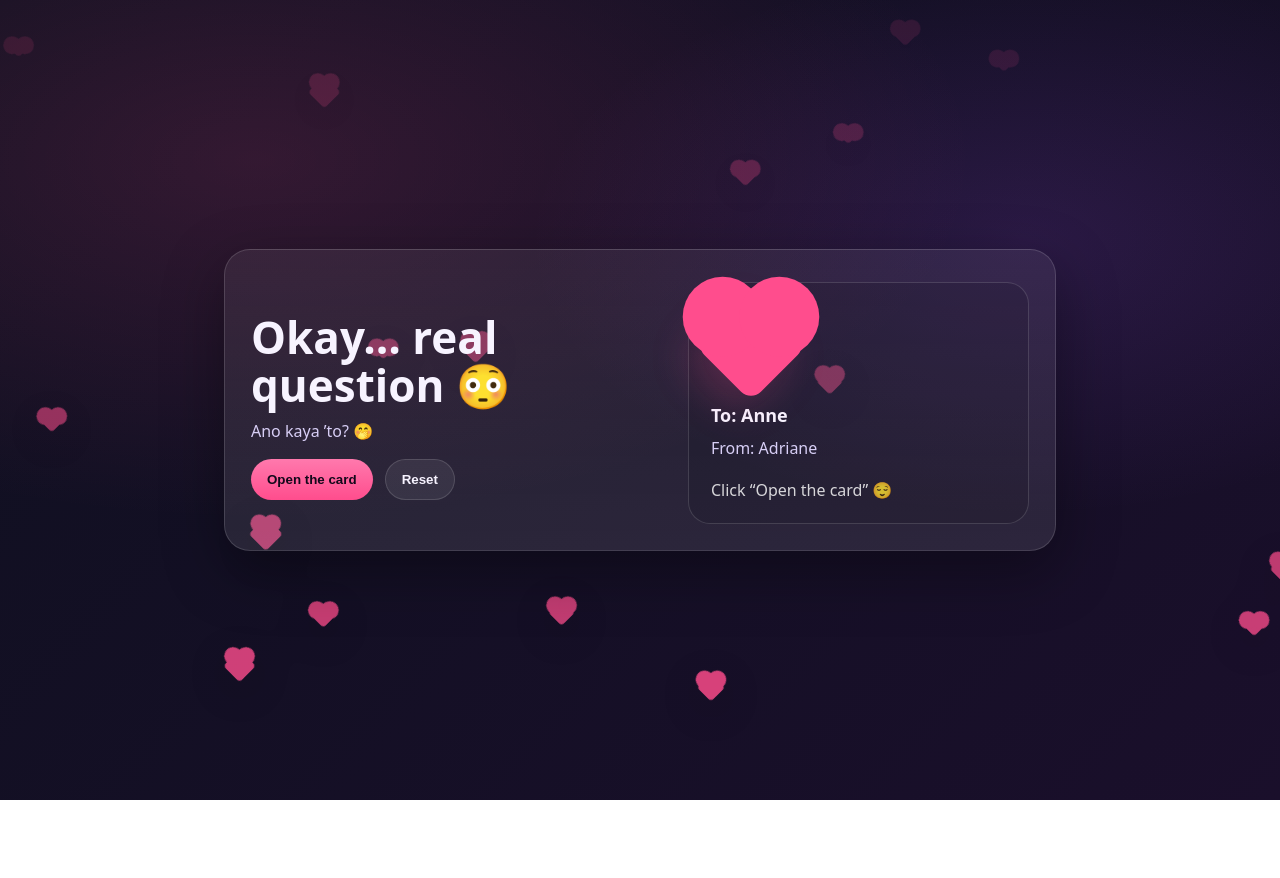
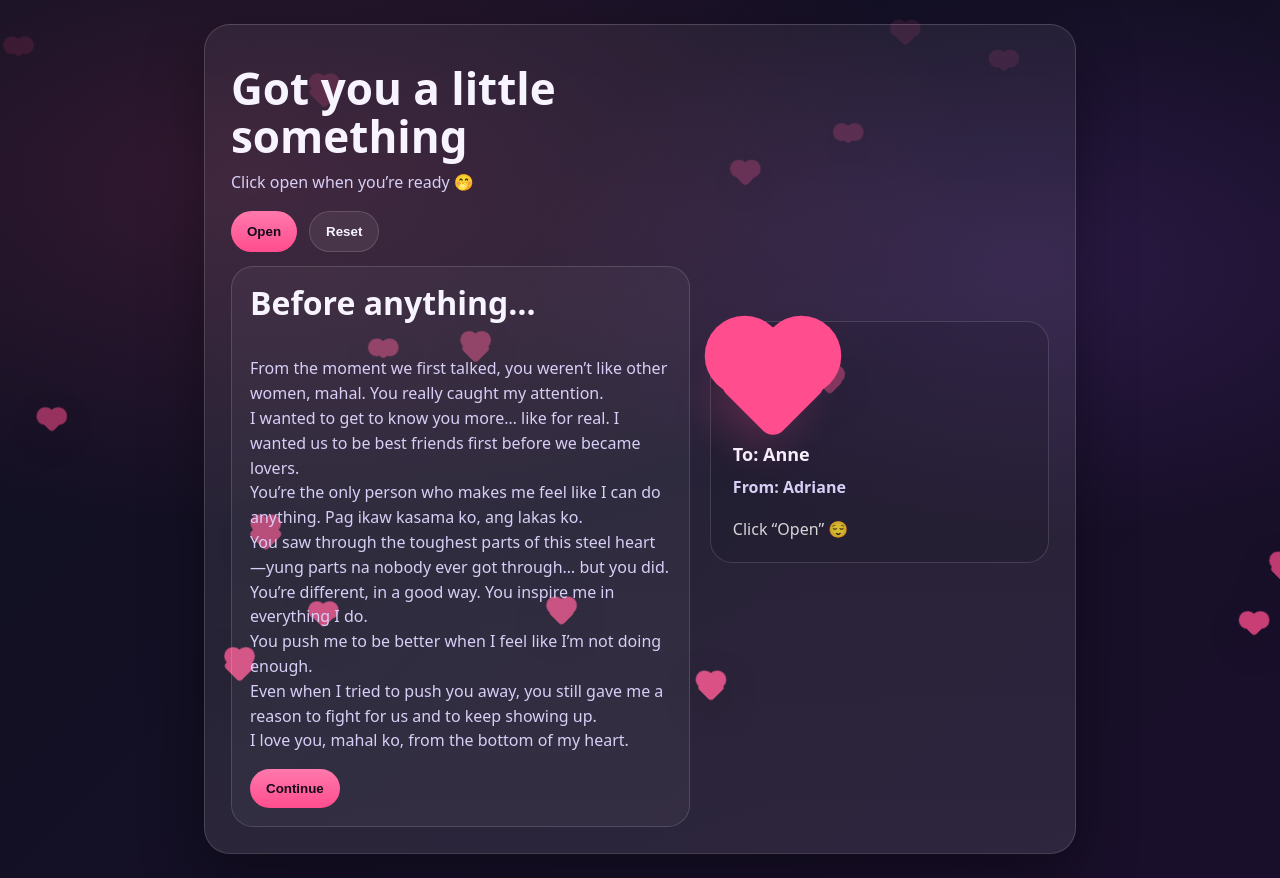
Before and after one commit to cordzinger/hehe, a plain HTML site: page index.html in a window 1280 px wide. Both pictures are taken after a click on the button "Reset". Before the commit the page ends 800 px from the top, so only its background shows below. Drawn offline with Linux system fonts and the light colour scheme.

Commit message:
Update index.html

```diff
--- a/index.html
+++ b/index.html
@@ -3,7 +3,7 @@
 <head>
   <meta charset="utf-8" />
   <meta name="viewport" content="width=device-width, initial-scale=1" />
-  <title>Be My Valentine?</title>
+  <title>Got you a little something</title>
   <style>
     :root{
       --bg1:#0f1020;
@@ -61,10 +61,7 @@
       to{ transform: translateY(-110svh) rotate(45deg); opacity:0; }
     }
 
-    .shell{
-      width:min(880px, 92vw);
-      padding:24px;
-    }
+    .shell{ width:min(920px, 92vw); padding:24px; }
 
     .stage{
       border:1px solid #ffffff24;
@@ -78,7 +75,7 @@
 
     .grid{
       display:grid;
-      grid-template-columns: 1.1fr .9fr;
+      grid-template-columns: 1.15fr .85fr;
       gap:20px;
       align-items:center;
       margin-top:6px;
@@ -96,7 +93,45 @@
       margin:0;
       color: var(--muted);
       font-size: 16px;
-      line-height:1.5;
+      line-height:1.55;
+      white-space: pre-line;
+    }
+
+    .btnRow{
+      display:flex;
+      gap:12px;
+      flex-wrap:wrap;
+      margin-top:16px;
+    }
+    button{
+      border:0;
+      border-radius: 999px;
+      padding: 12px 16px;
+      font-weight:800;
+      cursor:pointer;
+      transition: transform .08s ease, filter .15s ease;
+      user-select:none;
+    }
+    button:active{ transform: translateY(1px) scale(.99); }
+    .primary{
+      background: linear-gradient(180deg, #ff79ad, #ff4d8d);
+      color:#13081a;
+    }
+    .secondary{
+      background:#ffffff12;
+      border:1px solid #ffffff24;
+      color: var(--text);
+    }
+    .yes{
+      background: linear-gradient(180deg, #5cff9a, var(--yes));
+      color:#06210f;
+      padding: 12px 18px;
+    }
+    .no{
+      background: linear-gradient(180deg, #ff8a8a, var(--no));
+      color:#2a0606;
+      padding: 12px 18px;
+      position:relative;
     }
 
     .cardFace{
@@ -111,7 +146,6 @@
       justify-content:center;
       gap:10px;
     }
-
     .bigHeart{
       width:80px;height:80px;
       margin-bottom:8px;
@@ -132,56 +166,21 @@
     .bigHeart:before{ left:-40px; top:0; }
     .bigHeart:after{ left:0; top:-40px; }
 
-    .btnRow{
-      display:flex;
-      gap:12px;
-      flex-wrap:wrap;
-      margin-top:16px;
-    }
-    button{
-      border:0;
-      border-radius: 999px;
-      padding: 12px 16px;
-      font-weight:700;
-      cursor:pointer;
-      color:#0b1020;
-      transition: transform .08s ease, filter .15s ease;
-      user-select:none;
-    }
-    button:active{ transform: translateY(1px) scale(.99); }
-    .primary{
-      background: linear-gradient(180deg, #ff79ad, #ff4d8d);
-      color:#13081a;
-    }
-    .secondary{
-      background:#ffffff12;
-      border:1px solid #ffffff24;
-      color: var(--text);
-    }
-
-    /* Proposal screen */
-    .proposal{
-      display:none;
-      margin-top:10px;
-    }
-    .proposal.active{ display:block; }
-
-    .questionBox{
+    .panel{
       margin-top:14px;
       border:1px solid #ffffff24;
       background:#ffffff0a;
       border-radius:22px;
       padding:18px;
-      position:relative;
-      overflow:hidden;
+      display:none;
     }
-    .questionTitle{
-      font-size: clamp(22px, 3.2vw, 34px);
-      margin: 0 0 8px;
-    }
-    .hint{
-      font-size: 14px;
-      color: #e9e2ffcc;
+    .panel.active{ display:block; }
+
+    .panelTitle{
+      font-size: clamp(20px, 3vw, 32px);
+      font-weight:900;
+      margin:0 0 10px;
+      line-height:1.15;
     }
 
     .actions{
@@ -193,16 +192,10 @@
       position:relative;
       min-height: 52px;
     }
-    .yes{
-      background: linear-gradient(180deg, #5cff9a, var(--yes));
-      color:#06210f;
-      padding: 12px 18px;
-    }
-    .no{
-      background: linear-gradient(180deg, #ff8a8a, var(--no));
-      color:#2a0606;
-      padding: 12px 18px;
-      position:relative;
+
+    .hint{
+      font-size: 14px;
+      color: #e9e2ffcc;
     }
 
     .result{
@@ -249,6 +242,7 @@
     }
   </style>
 </head>
+
 <body>
   <div class="hearts" id="hearts"></div>
   <div class="burst" id="burst"></div>
@@ -257,38 +251,69 @@
     <section class="stage" aria-live="polite">
       <div class="grid">
         <div>
-          <h1 id="headline">Okay… real question 😳</h1>
-          <p id="subtext">Ano kaya ’to? 🤭</p>
+          <h1 id="headline">Got you a little something</h1>
+          <p id="subtext">Click open when you’re ready 🤭</p>
 
           <div class="btnRow">
-            <button class="primary" id="openBtn">Open the card</button>
-            <button class="secondary" id="resetBtn" title="Start over">Reset</button>
+            <button class="primary" id="openBtn">Open</button>
+            <button class="secondary" id="resetBtn">Reset</button>
           </div>
 
-          <div class="proposal" id="proposal">
-            <div class="questionBox">
-              <h2 class="questionTitle" id="question">
-                Will you be my Valentine and boyfriend?<br>
-                Be my food buddy forever! 💘
-              </h2>
-              <div class="hint" id="hint">Pick one 🙂</div>
+          <!-- 1) Letter panel -->
+          <div class="panel" id="panelLetter">
+            <div class="panelTitle">Before anything…</div>
+            <p id="letterText">
+From the moment we first talked, you weren’t like other women, mahal. You really caught my attention.
+I wanted to get to know you more… like for real. I wanted us to be best friends first before we became lovers.
+You’re the only person who makes me feel like I can do anything. Pag ikaw kasama ko, ang lakas ko.
+You saw through the toughest parts of this steel heart—yung parts na nobody ever got through… but you did.
+You’re different, in a good way. You inspire me in everything I do.
+You push me to be better when I feel like I’m not doing enough.
+Even when I tried to push you away, you still gave me a reason to fight for us and to keep showing up.
+I love you, mahal ko, from the bottom of my heart.
+            </p>
 
-              <div class="actions" id="actions">
-                <button class="yes" id="yesBtn">YES 💖</button>
-                <button class="no" id="noBtn">no 😶</button>
-              </div>
+            <div class="btnRow">
+              <button class="primary" id="toValentineBtn">Continue</button>
+            </div>
+          </div>
 
-              <div class="result" id="result"></div>
+          <!-- 2) Valentine panel -->
+          <div class="panel" id="panelValentine">
+            <div class="panelTitle">Will you be my Valentine? 💘</div>
+
+            <div class="hint" id="valHint" style="margin-top:6px;">Pick one 🙂</div>
+            <div class="actions" id="valActions">
+              <button class="yes" id="valYesBtn">YES 💖</button>
+              <button class="no" id="valNoBtn">no 😶</button>
             </div>
+          </div>
+
+          <!-- 3) Boyfriend panel -->
+          <div class="panel" id="panelBoyfriend">
+            <div class="panelTitle">Ofc I didn’t forget… 😌</div>
+            <div class="hint" style="margin-top:6px;">One more question.</div>
+
+            <div class="panelTitle" style="margin-top:12px; font-size:clamp(18px,2.6vw,26px);">
+              Will you be my boyfriend, my only and forever?
+            </div>
+
+            <div class="actions">
+              <button class="yes" id="bfYesBtn1">YES 💚</button>
+              <button class="yes" id="bfYesBtn2">YES 💚</button>
+            </div>
+
+            <div class="result" id="finalResult"></div>
           </div>
         </div>
 
+        <!-- Right card -->
         <div class="cardFace" id="card">
           <div class="bigHeart" aria-hidden="true"></div>
-          <div style="font-weight:800; font-size:18px;">To: <span id="toName">Anne</span></div>
-          <div style="color: var(--muted);">From: <span id="fromName">Adriane</span></div>
+          <div style="font-weight:900; font-size:18px;">To: <span>Anne</span></div>
+          <div style="color: var(--muted); font-weight:700;">From: <span>Adriane</span></div>
           <div style="margin-top:10px; color:#ffffffd0;">
-            Click “Open the card” 😌
+            Click “Open” 😌
           </div>
         </div>
       </div>
@@ -296,7 +321,7 @@
   </main>
 
 <script>
-  // ===== Floating background hearts =====
+  // Floating background hearts
   const heartsWrap = document.getElementById("hearts");
   const burstWrap = document.getElementById("burst");
 
@@ -322,58 +347,70 @@
   }
   makeBgHearts();
 
-  // ===== UI logic =====
+  // Panels
+  const panelLetter = document.getElementById("panelLetter");
+  const panelValentine = document.getElementById("panelValentine");
+  const panelBoyfriend = document.getElementById("panelBoyfriend");
+  const finalResult = document.getElementById("finalResult");
+
+  // Buttons
   const openBtn = document.getElementById("openBtn");
   const resetBtn = document.getElementById("resetBtn");
-  const proposal = document.getElementById("proposal");
-  const headline = document.getElementById("headline");
-  const subtext = document.getElementById("subtext");
-  const result = document.getElementById("result");
+  const toValentineBtn = document.getElementById("toValentineBtn");
 
-  const yesBtn = document.getElementById("yesBtn");
-  const noBtn  = document.getElementById("noBtn");
-  const actions = document.getElementById("actions");
+  const valYesBtn = document.getElementById("valYesBtn");
+  const valNoBtn  = document.getElementById("valNoBtn");
+  const valActions = document.getElementById("valActions");
+  const valHint = document.getElementById("valHint");
 
-  let opened = false;
-  let noDodges = 0;
+  const bfYesBtn1 = document.getElementById("bfYesBtn1");
+  const bfYesBtn2 = document.getElementById("bfYesBtn2");
 
-  function openCard(){
-    if(opened) return;
-    opened = true;
-    proposal.classList.add("active");
-    result.classList.remove("show");
-    result.innerHTML = "";
+  function showOnly(which){
+    [panelLetter, panelValentine, panelBoyfriend].forEach(p => p.classList.remove("active"));
+    which.classList.add("active");
   }
 
-  function reset(){
-    opened = false;
-    noDodges = 0;
-    headline.textContent = "Okay… real question 😳";
-    subtext.textContent = "Ano kaya ’to? 🤭";
-    proposal.classList.remove("active");
-    result.classList.remove("show");
-    result.innerHTML = "";
-    noBtn.style.position = "relative";
-    noBtn.style.left = "0px";
-    noBtn.style.top = "0px";
-    document.getElementById("hint").textContent = "Pick one 🙂";
+  function resetAll(){
+    finalResult.classList.remove("show");
+    finalResult.innerHTML = "";
+    valHint.textContent = "Pick one 🙂";
+    valNoBtn.style.position = "relative";
+    valNoBtn.style.left = "0px";
+    valNoBtn.style.top = "0px";
+    showOnly(panelLetter);
   }
 
-  openBtn.addEventListener("click", openCard);
-  document.getElementById("card").addEventListener("click", openCard);
-  resetBtn.addEventListener("click", reset);
+  // Start with no panel shown until open
+  panelLetter.classList.remove("active");
+  panelValentine.classList.remove("active");
+  panelBoyfriend.classList.remove("active");
 
-  // ===== "No" button dodge =====
+  function openFlow(){
+    showOnly(panelLetter);
+  }
+  openBtn.addEventListener("click", openFlow);
+  document.getElementById("card").addEventListener("click", openFlow);
+
+  resetBtn.addEventListener("click", () => {
+    panelLetter.classList.remove("active");
+    panelValentine.classList.remove("active");
+    panelBoyfriend.classList.remove("active");
+    resetAll();
+  });
+
+  toValentineBtn.addEventListener("click", () => showOnly(panelValentine));
+
+  // Dodge the "no" on Valentine
+  let noDodges = 0;
   function dodgeNo(){
-    if(!opened) openCard();
+    noDodges++;
+    valActions.style.position = "relative";
 
-    noDodges++;
+    const rect = valActions.getBoundingClientRect();
+    const btnRect = valNoBtn.getBoundingClientRect();
 
-    const rect = actions.getBoundingClientRect();
-    const btnRect = noBtn.getBoundingClientRect();
-
-    noBtn.style.position = "absolute";
-
+    valNoBtn.style.position = "absolute";
     const maxX = rect.width - btnRect.width;
     const maxY = rect.height - btnRect.height;
     const yRoom = Math.max(maxY, 28);
@@ -381,22 +418,17 @@
     const x = Math.random() * Math.max(maxX, 10);
     const y = (Math.random() * yRoom) - (yRoom/2);
 
-    noBtn.style.left = x + "px";
-    noBtn.style.top  = y + "px";
+    valNoBtn.style.left = x + "px";
+    valNoBtn.style.top  = y + "px";
 
-    if(noDodges === 1){
-      document.getElementById("hint").textContent = "Try again 😌";
-    } else if(noDodges === 3){
-      document.getElementById("hint").textContent = "Di ka papayagan 😭";
-    } else if(noDodges === 6){
-      document.getElementById("hint").textContent = "YES na kasi 🙂";
-    }
+    if(noDodges === 1) valHint.textContent = "Try again 😌";
+    else if(noDodges === 3) valHint.textContent = "Di ka papayagan 😭";
+    else if(noDodges === 6) valHint.textContent = "YES na kasi 🙂";
   }
+  valNoBtn.addEventListener("mouseenter", dodgeNo);
+  valNoBtn.addEventListener("click", dodgeNo);
 
-  noBtn.addEventListener("mouseenter", dodgeNo);
-  noBtn.addEventListener("click", dodgeNo);
-
-  // ===== YES action =====
+  // Heart burst
   function heartBurst(){
     burstWrap.innerHTML = "";
     burstWrap.classList.add("show");
@@ -418,34 +450,39 @@
 
       m.style.setProperty("--dx", dx + "px");
       m.style.setProperty("--dy", dy + "px");
-
       burstWrap.appendChild(m);
     }
-
     setTimeout(()=> burstWrap.classList.remove("show"), 950);
   }
 
-  yesBtn.addEventListener("click", () => {
-    if(!opened) openCard();
+  // Valentine YES -> go to boyfriend panel
+  valYesBtn.addEventListener("click", () => {
     heartBurst();
+    showOnly(panelBoyfriend);
+    finalResult.classList.remove("show");
+    finalResult.innerHTML = "";
+  });
 
-    document.getElementById("hint").textContent = "Yayyy 🥹💖";
-
-    result.classList.add("show");
-    result.innerHTML = `
-      <div style="font-weight:900; font-size:18px; margin-bottom:6px;">YAYYY 🥹💘</div>
+  // Boyfriend YES (either button) -> final note
+  function showFinal(){
+    heartBurst();
+    finalResult.classList.add("show");
+    finalResult.innerHTML = `
+      <div style="font-weight:950; font-size:18px; margin-bottom:6px;">YAYYY 🥹💘</div>
       <div style="color:#e9e2ffcc; line-height:1.55; margin-bottom:10px;">
         You just made my whole day.
       </div>
       <div style="border-top:1px solid #ffffff24; padding-top:10px; color:#ffffffd8; line-height:1.6;">
-        <div style="font-weight:800; margin-bottom:6px;">Little note:</div>
-        I’m sorry for everything we’ve been through these past weeks.
-        I want to do better—really better—and never be the reason your heart hurts.
+        <div style="font-weight:900; margin-bottom:6px;">Little note:</div>
+        I’m sorry for everything we’ve been through these past few weeks.
+        I want to do better—truly better—and never be the reason your heart hurts.
         I just want to see you happy, because your happiness is what makes me happy too.
         I love you with all my heart.
       </div>
     `;
-  });
+  }
+  bfYesBtn1.addEventListener("click", showFinal);
+  bfYesBtn2.addEventListener("click", showFinal);
 </script>
 </body>
 </html>
```
